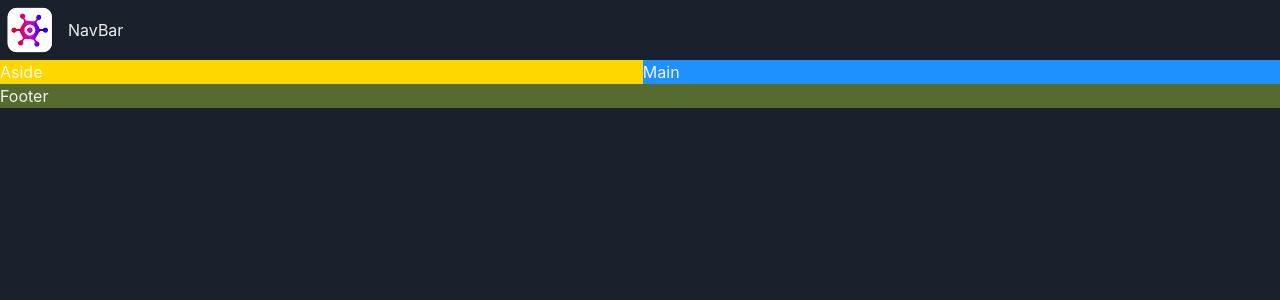
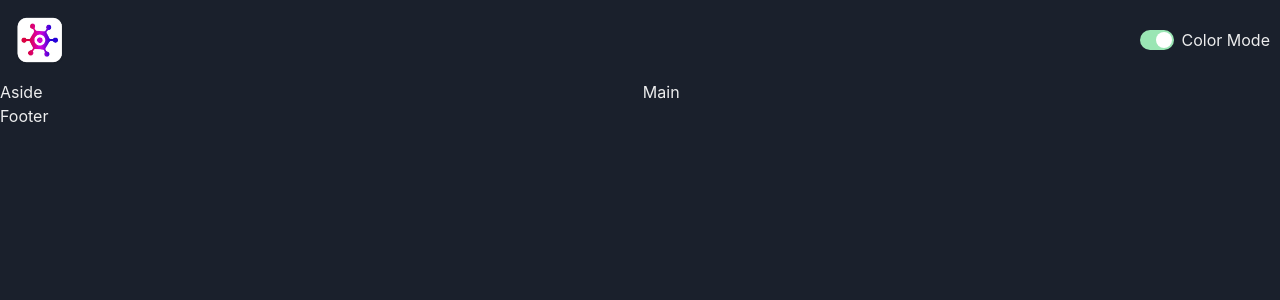
Before and after one commit to Probir-Ray/game-hub, a React (Vite) app: page / in a window 1280 px wide. Shown: the top 300 px of the page. Built offline with nearby package versions, Linux system fonts and the light colour scheme.

Commit message:
Build the color mode switch

```diff
--- a/src/App.tsx
+++ b/src/App.tsx
@@ -13,16 +13,10 @@
         <NavBar />
       </GridItem>
       <Show above="lg">
-        <GridItem area="aside" bg="gold">
-          Aside
-        </GridItem>
+        <GridItem area="aside">Aside</GridItem>
       </Show>
-      <GridItem area="main" bg="dodgerblue">
-        Main
-      </GridItem>
-      <GridItem area="footer" bg="darkolivegreen">
-        Footer
-      </GridItem>
+      <GridItem area="main">Main</GridItem>
+      <GridItem area="footer">Footer</GridItem>
     </Grid>
   );
 }
--- /dev/null
+++ b/src/components/ColorModeSwitch.tsx
@@ -0,0 +1,18 @@
+import { HStack, Switch, Text, useColorMode } from "@chakra-ui/react";
+
+const ColorModeSwitch = () => {
+  const { toggleColorMode, colorMode } = useColorMode();
+
+  return (
+    <HStack>
+      <Switch
+        colorScheme="green"
+        isChecked={colorMode === "dark"}
+        onChange={toggleColorMode}
+      />
+      <Text>Color Mode</Text>
+    </HStack>
+  );
+};
+
+export default ColorModeSwitch;
--- a/src/components/NavBar.tsx
+++ b/src/components/NavBar.tsx
@@ -1,11 +1,12 @@
 import { HStack, Image, Text } from "@chakra-ui/react";
 import logo from "../assets/logo.webp";
+import ColorModeSwitch from "./ColorModeSwitch";
 
 const NavBar = () => {
   return (
-    <HStack>
+    <HStack justifyContent="space-between" padding="10px">
       <Image src={logo} boxSize="60px" />
-      <Text>NavBar</Text>
+      <ColorModeSwitch />
     </HStack>
   );
 };
```
